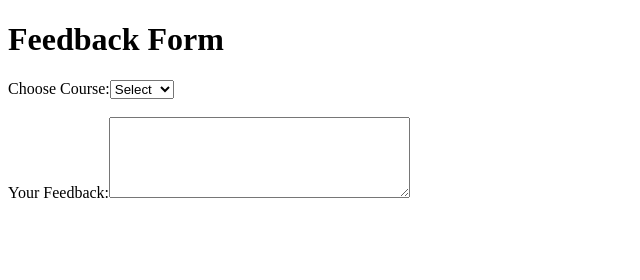
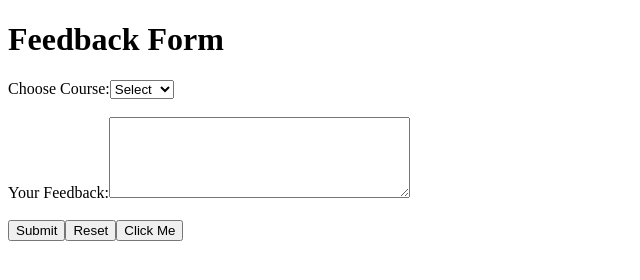
Before and after one commit to guptasaiyam11-stack/wdw0284, a plain HTML site: page WDW_ASSIGNMENT/Assignment 16/index.html in a window 1280 px wide. Shown: the whole page, without its empty margins (0-640 px from the left). Drawn offline with Linux system fonts and the light colour scheme.

Commit message:
Assignment 16 - Form Controls Improved

```diff
--- a/WDW_ASSIGNMENT/Assignment 16/index.html
+++ b/WDW_ASSIGNMENT/Assignment 16/index.html
@@ -3,5 +3,5 @@
 <body><h1>Feedback Form</h1><form>
 <label for="course">Choose Course:</label><select id="course" name="course"><option value="">Select</option><option>HTML</option><option>Java</option><option>Python</option></select><br><br>
 <label for="feedback">Your Feedback:</label><textarea id="feedback" name="feedback" rows="5" cols="35"></textarea><br><br>
-
+<button type="submit">Submit</button><button type="reset">Reset</button><button type="button" onclick="alert('Hello!')">Click Me</button>
 </form></body></html>
```
